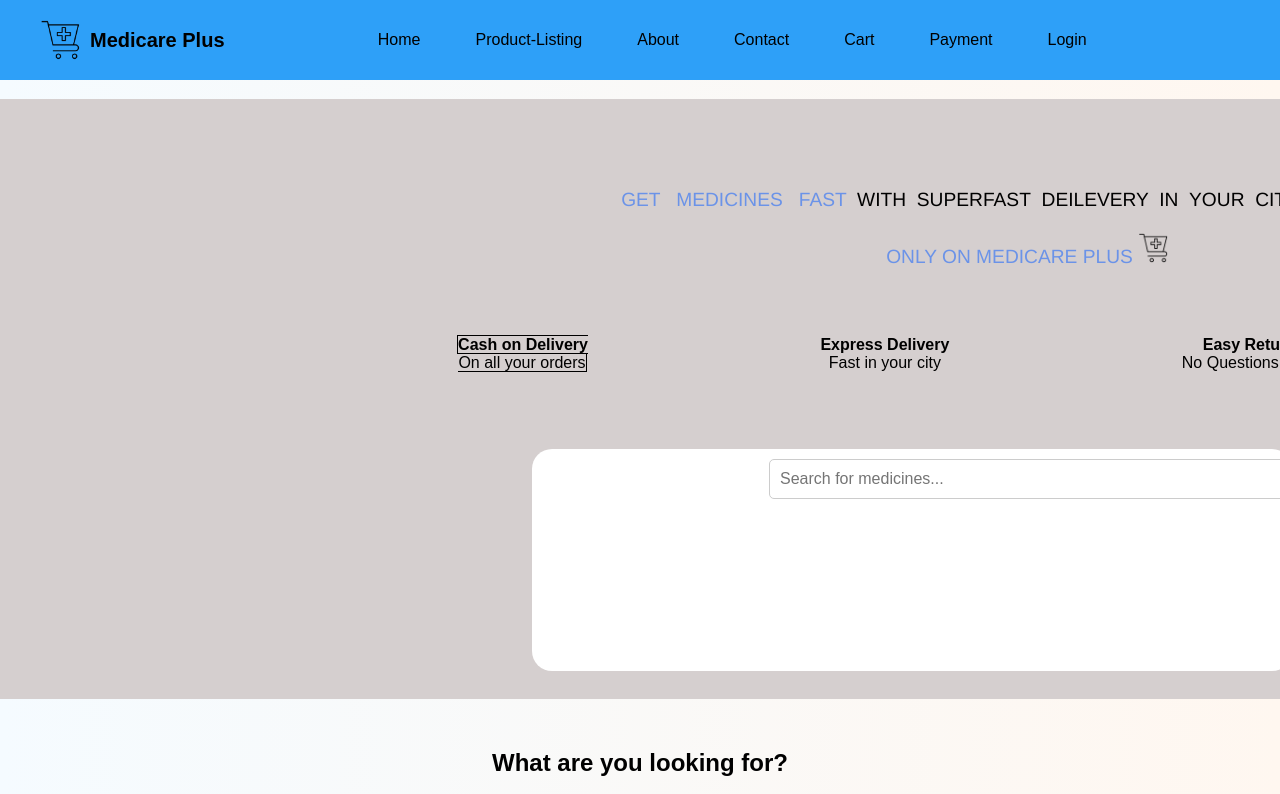
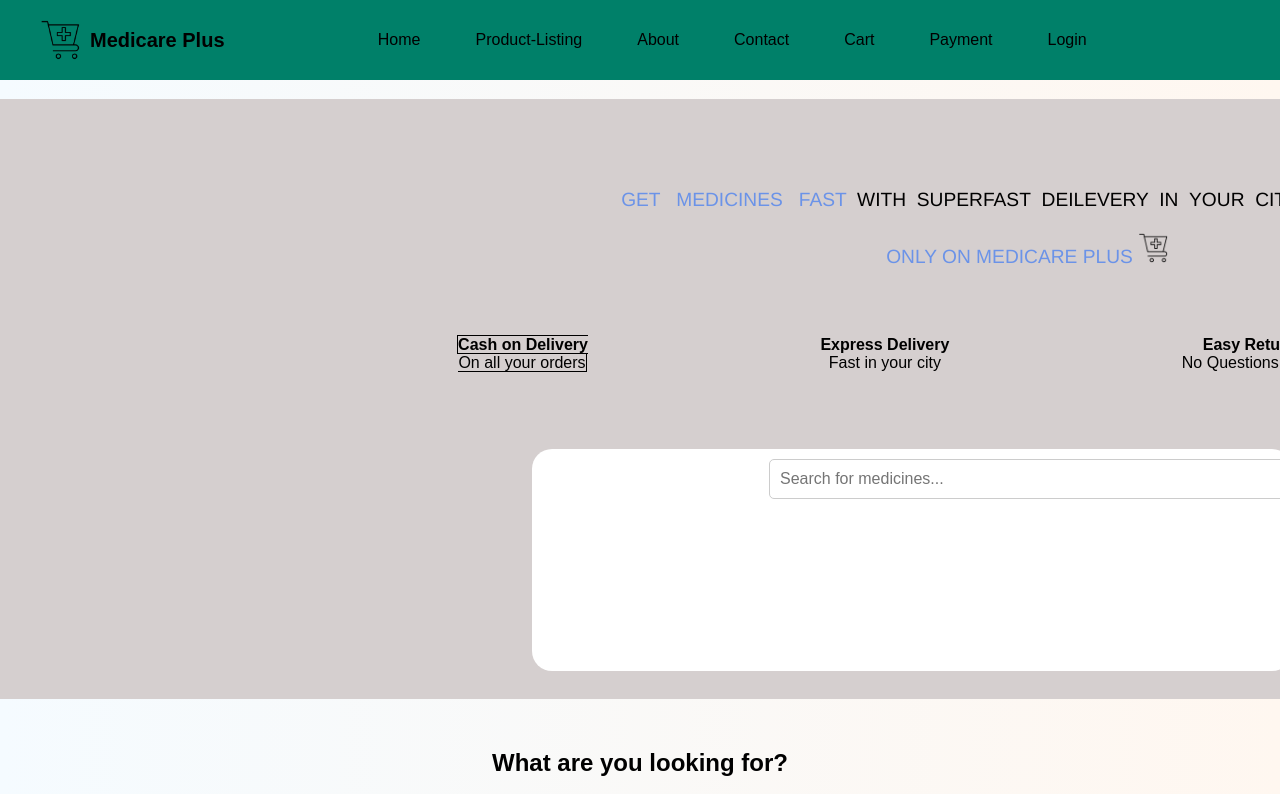
Before and after one commit to prathameshkokadwar04/prathameshkokadwar04-icp-11-html-css-github-project-2-medicare-app, a plain HTML site: page index.html in a window 1280 px wide. Shown: the top 794 px of the page. Drawn offline with Linux system fonts and the light colour scheme.

Commit message:
css file edited

```diff
--- a/css/style.css
+++ b/css/style.css
@@ -12,7 +12,7 @@
     display: flex;
     justify-content: space-between;
     align-items: center;
-    background-color: #2ea0f8;
+    background-color: #008069;
     padding: 15px 40px;
 }
 .logo-container{
```
